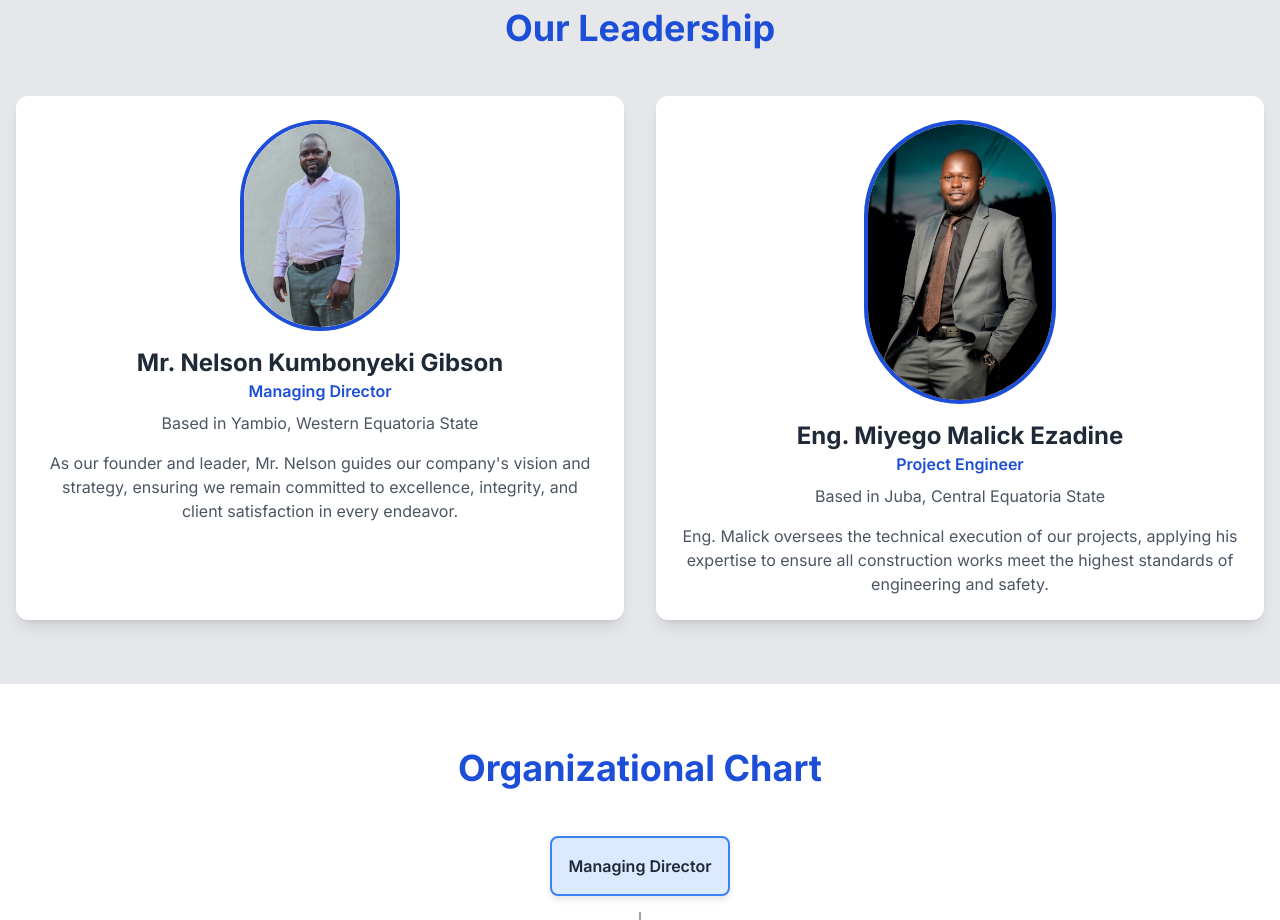
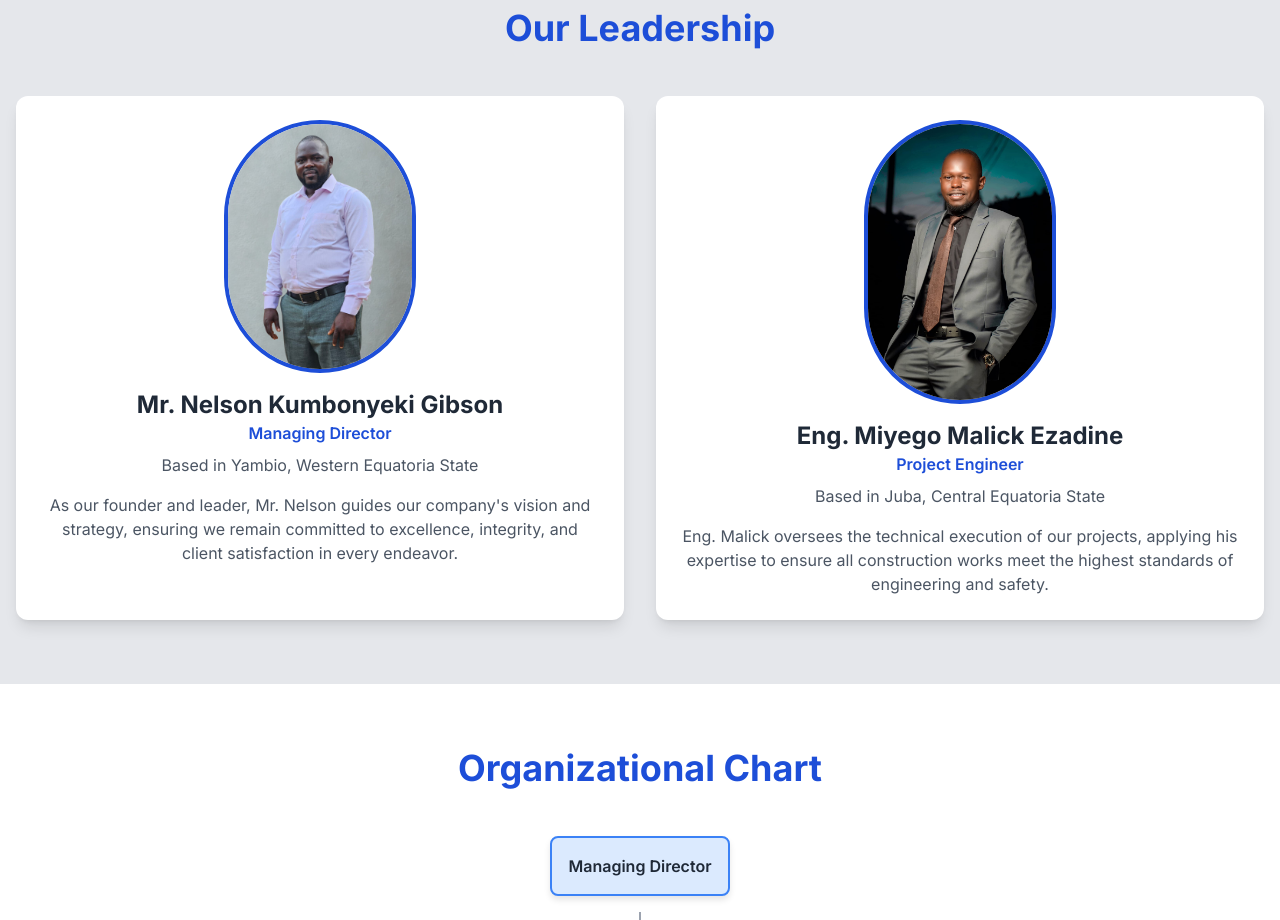
Before and after one commit to designzande-collab/index.html-, a plain HTML site: page index.html in a window 1280 px wide. Shown: the part 1620-2540 px from the top of the page. Drawn offline with nearby package versions, Linux system fonts and the light colour scheme.

Commit message:
Update index.html

```diff
--- a/index.html
+++ b/index.html
@@ -189,7 +189,7 @@
             <div class="grid md:grid-cols-2 gap-8 justify-center">
                 <div class="bg-white rounded-xl shadow-lg overflow-hidden flex flex-col items-center text-center p-6 transform transition hover:scale-105">
                     <!-- Replace this with your own high-quality image. -->
-                    <img src="images/images2.jpg" alt="Managing Director" class="w-40 h-45 rounded-full object-cover mb-4 border-4 border-blue-700" onerror="this.src='https://placehold.co/200x200/E5E7EB/4B5563?text=Image+Not+Found'">
+                    <img src="images/images2.jpg" alt="Managing Director" class="w-48 h-50 rounded-full object-cover mb-4 border-4 border-blue-700" onerror="this.src='https://placehold.co/200x200/E5E7EB/4B5563?text=Image+Not+Found'">
                     <h3 class="text-2xl font-bold text-gray-800">Mr. Nelson Kumbonyeki Gibson</h3>
                     <p class="text-blue-700 font-semibold mb-2">Managing Director</p>
                     <p class="text-gray-600 mb-4">Based in Yambio, Western Equatoria State</p>
```
